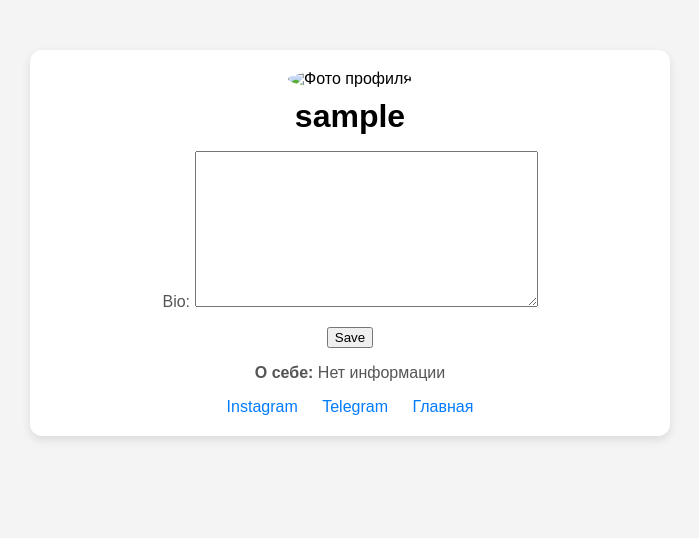
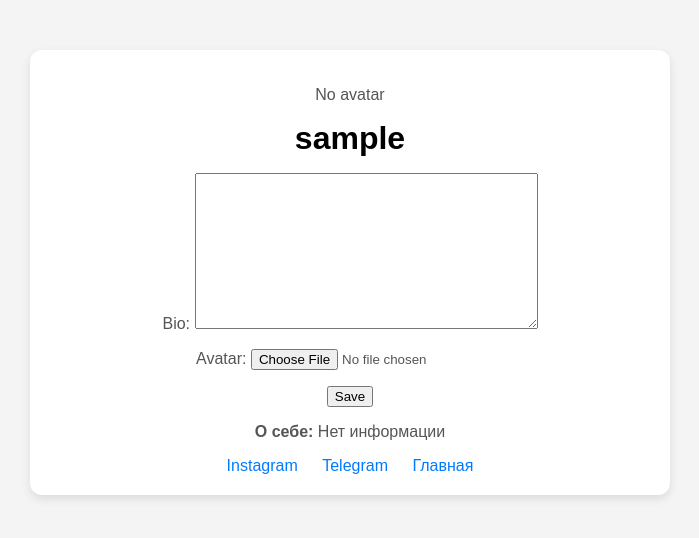
Before and after one commit to ambebe/ForumBH, a Django app: page /profile/ in a window 1280 px wide. Shown: the top 538 px of the page, without its empty margins (290-989 px from the left). Run offline with Django 4.2, Linux system fonts and the light colour scheme; the visitor is signed in with stand-in values (Sample User, id 1); data comes from the database, SQL or seed files in the repository; some libraries are stand-ins or nearby versions.

Commit message:
project created

```diff
--- a/mainpage/forms.py
+++ b/mainpage/forms.py
@@ -9,4 +9,4 @@ class LoginForm(forms.Form):
 class ProfileForm(forms.ModelForm):
     class Meta:
         model = Profile
-        fields = ["bio"]
+        fields = ["bio", "avatar"]
--- a/mainpage/models.py
+++ b/mainpage/models.py
@@ -26,4 +26,4 @@ class Item(models.Model):
 class Profile(models.Model):
     user = models.OneToOneField(User, on_delete=models.CASCADE)
     bio = models.TextField()
-    avatar = models. FileField(upload_to='avatars', blank=True, null=True)
+    avatar = models.ImageField(upload_to='avatars/', blank=True, null=True)
--- a/mainpage/templates/profile.html
+++ b/mainpage/templates/profile.html
@@ -42,10 +42,14 @@
 <body>
 
 <div class="container">
-    <img src="https://via.placeholder.com/120" alt="Фото профиля">
+    {% if user.profile.avatar %}
+    <img src="{{ user.profile.avatar.url }}" width="150">
+    {% else %}
+    <p>No avatar</p>
+    {% endif %}
     <h1>{{ user.username }}</h1>
 
-    <form method="post">
+    <form method="post" enctype="multipart/form-data">
     {% csrf_token %}
     {{ form.as_p }}
     <button type="submit">Save</button>
--- a/mainpage/views.py
+++ b/mainpage/views.py
@@ -28,6 +28,7 @@ class LoginView(FormView):
             form.add_error(None, 'Невірний логін або пароль')
             return self.form_invalid(form)
 
+
 class RegisterView(CreateView):
     template_name = 'register.html'
     form_class = UserCreationForm
@@ -37,7 +38,7 @@ def edit_profile(request):
     profile, _ = Profile.objects.get_or_create(user=request.user)
 
     if request.method == "POST":
-        form = ProfileForm(request.POST, instance=profile)
+        form = ProfileForm(request.POST, request.FILES, instance=profile)
         if form.is_valid():
             form.save()
     else:
@@ -47,5 +48,6 @@ def edit_profile(request):
 def simple_view(request):
     return render(request, "base.html")
 
+
 class HomeView(LoginRequiredMixin, TemplateView):
     template_name = 'base.html'
--- a/mysit/settings.py
+++ b/mysit/settings.py
@@ -11,6 +11,7 @@ https://docs.djangoproject.com/en/4.2/ref/settings/
 """
 
 from pathlib import Path
+import os
 
 # Build paths inside the project like this: BASE_DIR / 'subdir'.
 BASE_DIR = Path(__file__).resolve().parent.parent
@@ -117,6 +118,9 @@ USE_I18N = True
 
 USE_TZ = True
 
+MEDIA_URL = "/media/"
+MEDIA_ROOT = os.path.join(BASE_DIR, "media")
+
 
 # Static files (CSS, JavaScript, Images)
 # https://docs.djangoproject.com/en/4.2/howto/static-files/
--- a/mysit/urls.py
+++ b/mysit/urls.py
@@ -16,8 +16,10 @@ Including another URLconf
 """
 from django.contrib import admin
 from django.urls import path, include
+from django.conf.urls.static import static
+from django.conf import settings
 
 urlpatterns = [
     path('admin/', admin.site.urls),
     path('', include("mainpage.urls")),
-]
+] + static(settings.MEDIA_URL, document_root=settings.MEDIA_ROOT)
```
Also changed, not shown: mainpage/migrations/0002_profile_avatar.py (added), mainpage/migrations/0003_alter_profile_avatar.py (added), media/avatars/photo_2026-01-18_05-10-40.jpg (added).
